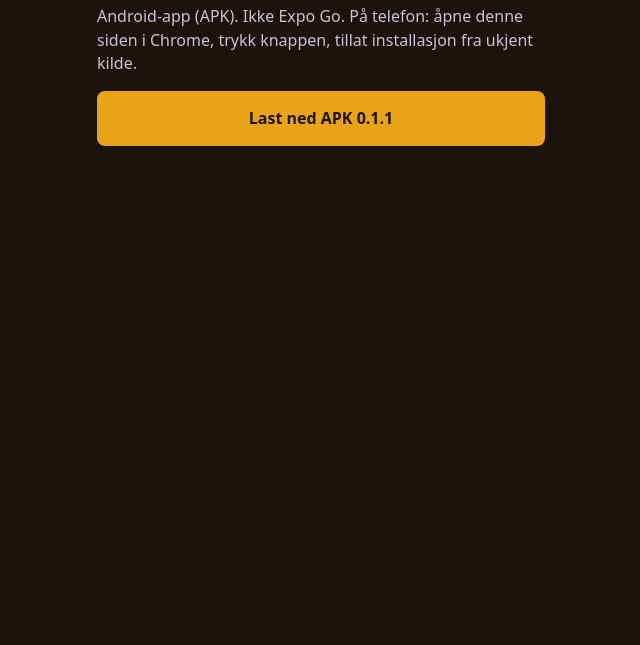
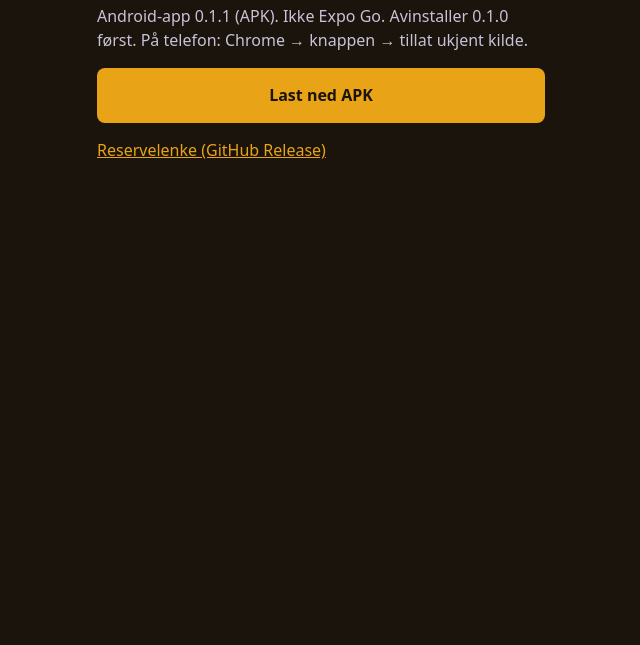
Before and after one commit to Faraheim/skatemap-privacy, a plain HTML site: page apk/index.html in a window 1280 px wide. Shown: the part 155-800 px from the top of the page, without its empty margins (319-959 px from the left). Drawn offline with Linux system fonts and the light colour scheme.

Commit message:
Fix Pages 404: root landing + skatemap.apk 0.1.1.

```diff
--- a/apk/index.html
+++ b/apk/index.html
@@ -6,13 +6,15 @@
   <title>Last ned Skatemap</title>
   <style>
     body { font-family: system-ui, sans-serif; background: #1a140c; color: #f4f0e6; max-width: 28rem; margin: 12vh auto; padding: 0 1.2rem; }
-    a.btn { display: block; background: #e8a317; color: #1a140c; font-weight: 800; text-align: center; padding: 1rem; text-decoration: none; border-radius: 8px; }
+    a.btn { display: block; background: #e8a317; color: #1a140c; font-weight: 800; text-align: center; padding: 1rem; text-decoration: none; border-radius: 8px; margin: 0.7rem 0; }
+    a.alt { color: #e8a317; }
     p { color: #c8c2d6; line-height: 1.45; }
   </style>
 </head>
 <body>
   <h1>Skatemap</h1>
-  <p>Android-app (APK). Ikke Expo Go. På telefon: åpne denne siden i Chrome, trykk knappen, tillat installasjon fra ukjent kilde.</p>
-  <p><a class="btn" href="https://github.com/Faraheim/skatemap-privacy/releases/download/v0.1.1/Skatemap-0.1.1.apk">Last ned APK 0.1.1</a></p>
+  <p>Android-app 0.1.1 (APK). Ikke Expo Go. Avinstaller 0.1.0 først. På telefon: Chrome → knappen → tillat ukjent kilde.</p>
+  <p><a class="btn" href="./skatemap.apk">Last ned APK</a></p>
+  <p><a class="alt" href="https://github.com/Faraheim/skatemap-privacy/releases/download/v0.1.1/Skatemap-0.1.1.apk">Reservelenke (GitHub Release)</a></p>
 </body>
 </html>
```
Also changed, not shown: 404.html (added, +20 -0 lines), index.html (added, +20 -0 lines).
